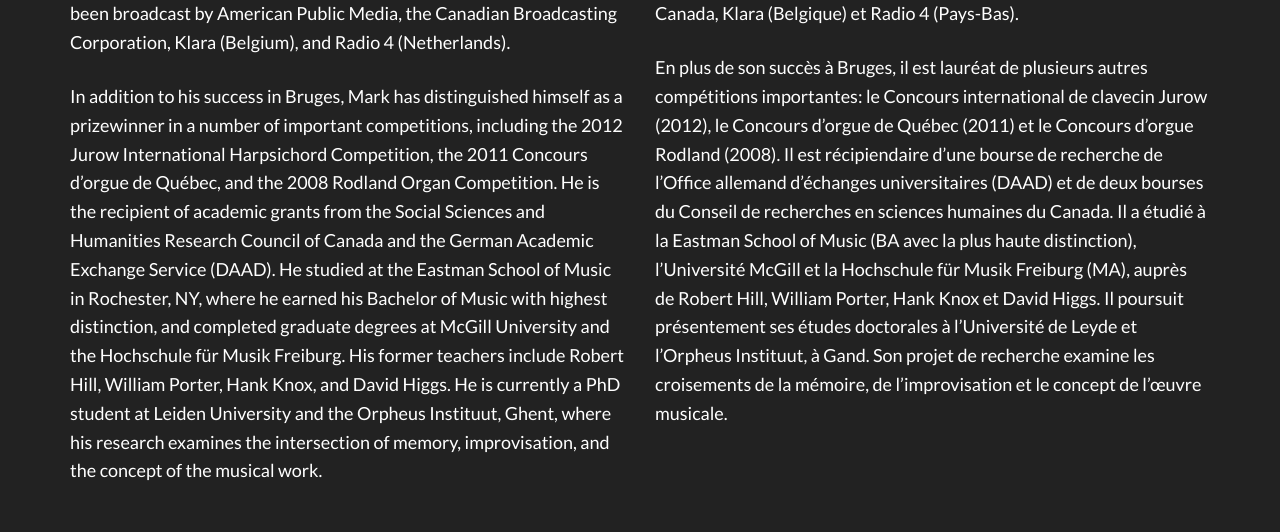
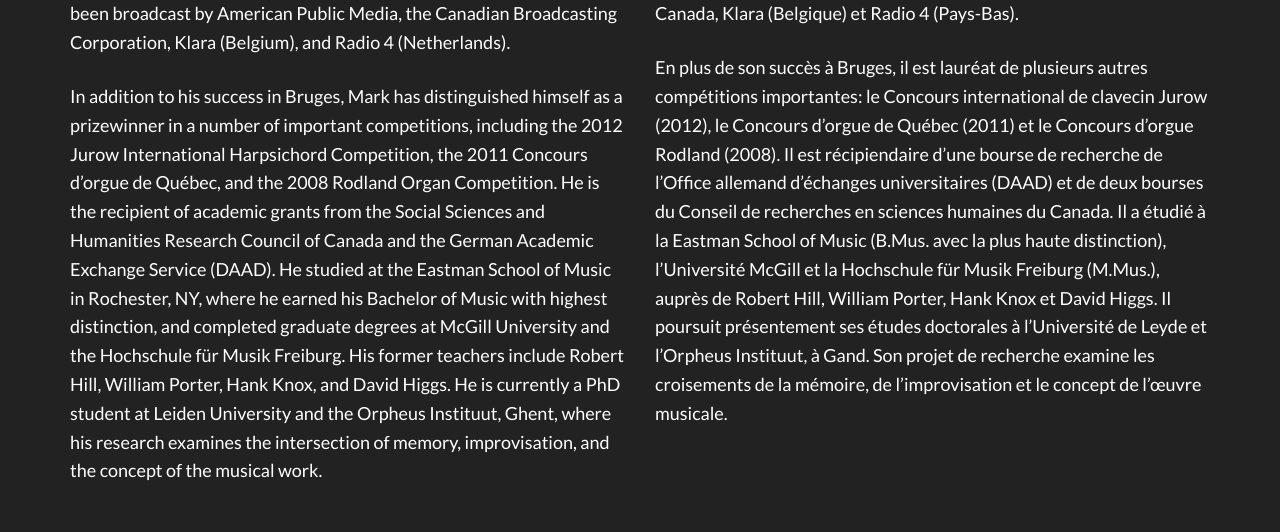
Before and after one commit to medwards3/mark-edwards.ca, a Django app: template templates/bio.html in a window 1280 px wide. Shown: the part 818-1350 px from the top of the page. Run offline with Django 3.2, Linux system fonts and the light colour scheme; the template is opened without the code that fills it, so the values that code supplies are empty; some libraries are stand-ins or nearby versions.

Commit message:
fixed French bio

```diff
--- a/templates/bio.html
+++ b/templates/bio.html
@@ -30,7 +30,7 @@
                 <em>Passaggi</em> (ATMA 2013), son premier disque avec le flutiste canadien Vincent Lauzer, a été bien reçu par la critique et a été nominé pour un prix de l’ADISQ. Son premier récital de clavecin sur disque, <em>Orpheus Descending</em>, sera publié en 2016 par le label <em>early-music.com</em>. Ses prestations ont été radiodiffusées par American Public Media, Radio-Canada, Klara (Belgique) et Radio 4 (Pays-Bas).
             </p>
             <p>
-                En plus de son succès à Bruges, il est lauréat de plusieurs autres compétitions importantes: le Concours international de clavecin Jurow (2012), le Concours d’orgue de Québec (2011) et le Concours d’orgue Rodland (2008). Il est récipiendaire d’une bourse de recherche de l’Office allemand d’échanges universitaires (DAAD) et de deux bourses du Conseil de recherches en sciences humaines du Canada. Il a étudié à la Eastman School of Music (BA avec la plus haute distinction), l’Université McGill et la Hochschule für Musik Freiburg (MA), auprès de Robert Hill, William Porter, Hank Knox et David Higgs. Il poursuit présentement ses études doctorales à l’Université de Leyde et l’Orpheus Instituut, à Gand. Son projet de recherche examine les croisements de la mémoire, de l’improvisation et le concept de l’œuvre musicale.
+                En plus de son succès à Bruges, il est lauréat de plusieurs autres compétitions importantes: le Concours international de clavecin Jurow (2012), le Concours d’orgue de Québec (2011) et le Concours d’orgue Rodland (2008). Il est récipiendaire d’une bourse de recherche de l’Office allemand d’échanges universitaires (DAAD) et de deux bourses du Conseil de recherches en sciences humaines du Canada. Il a étudié à la Eastman School of Music (B.Mus. avec la plus haute distinction), l’Université McGill et la Hochschule für Musik Freiburg (M.Mus.), auprès de Robert Hill, William Porter, Hank Knox et David Higgs. Il poursuit présentement ses études doctorales à l’Université de Leyde et l’Orpheus Instituut, à Gand. Son projet de recherche examine les croisements de la mémoire, de l’improvisation et le concept de l’œuvre musicale.
             </p>
         </div>
     </div>
```
